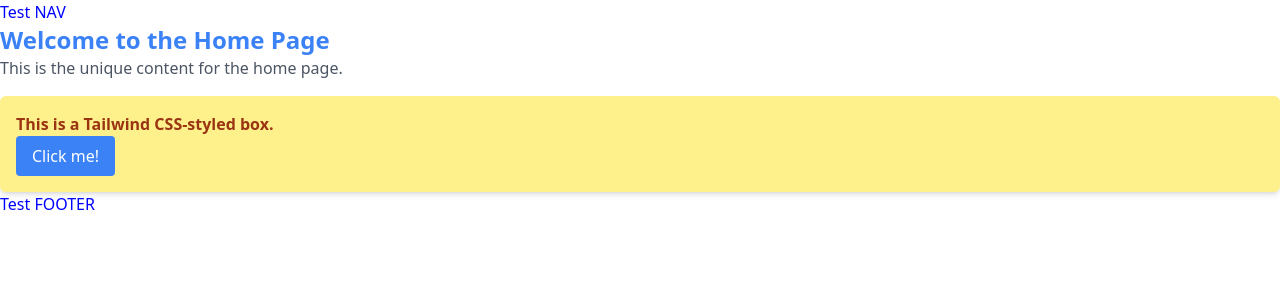
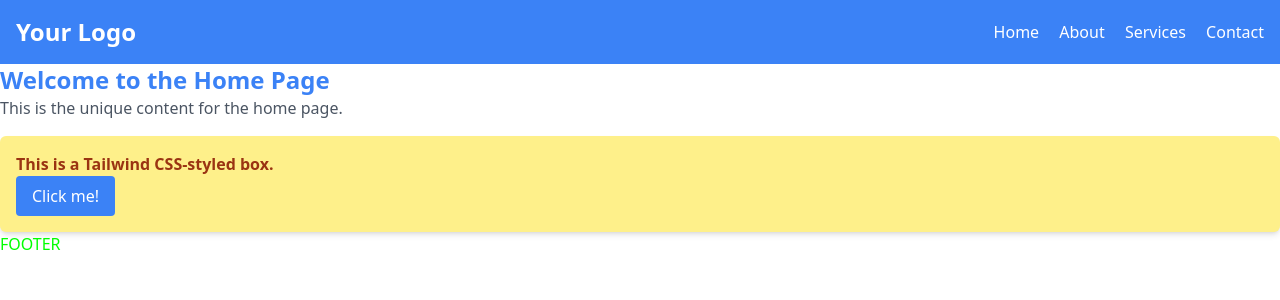
Before and after one commit to Leitely/Hire, a Django app: page / in a window 1280 px wide. Shown: the top 300 px of the page. Run offline with Django 4.2, Linux system fonts and the light colour scheme; style sheets or scripts are compiled from the project's sources; some libraries are stand-ins or nearby versions.

Commit message:
nav and footer

```diff
--- a/hire/hire/settings.py
+++ b/hire/hire/settings.py
@@ -134,4 +134,4 @@ INTERNAL_IPS = [
 
 LOGIN_REDIRECT_URL  = '/'
 LOGOUT_REDIRECT_URL = 'login'
-# NPM_BIN_PATH = r"/usr/local/bin/npm"
+# NPM_BIN_PATH = "Program Files/nodejs/npm.cmd"
--- a/hire/static/css/custom.css
+++ b/hire/static/css/custom.css
@@ -3,5 +3,5 @@
 /*@tailwind utilities;*/
 
 h1, h2, h3, h4, h5, h6 {
-    color: blue;
+    color: rgb(0, 255, 0);
 }
--- a/hire/templates/base.html
+++ b/hire/templates/base.html
@@ -2,6 +2,7 @@
 
 <!DOCTYPE html>
 <html>
+
 <head>
 
     <link rel="stylesheet" type="text/css" href="{% static 'css/custom.css' %}">
@@ -9,10 +10,12 @@
 
     {% tailwind_css %}
 </head>
+
 <body>
     <header>
-        <h1>Test NAV</h1>
+        {% include "./nav/navbar.html" %}
         <!-- Navbar content goes here -->
+
     </header>
 
     <main>
@@ -20,7 +23,10 @@
     </main>
 
     <footer>
-        <h1>Test FOOTER</h1>
+        {% include "./footer/footer.html" %}
     </footer>
+
+
 </body>
+
 </html>
--- /dev/null
+++ b/hire/templates/footer/footer.html
@@ -0,0 +1 @@
+<h1>FOOTER</h1>
--- a/hire/templates/home/home.html
+++ b/hire/templates/home/home.html
@@ -1,4 +1,5 @@
 {% extends 'base.html' %}
+
 
 {% block content %}
 <h1 class="text-2xl text-blue-500 font-bold">Welcome to the Home Page</h1>
--- /dev/null
+++ b/hire/templates/nav/navbar.html
@@ -0,0 +1,11 @@
+<nav class="bg-blue-500 p-4">
+  <div class="container mx-auto flex justify-between items-center">
+    <a href="#" class="text-white text-2xl font-bold">Your Logo</a>
+    <div class="space-x-4">
+      <a href="#" class="text-white bg-blend-normal hover:bg-blend-darken">Home</a>
+      <a href="#" class="text-white">About</a>
+      <a href="#" class="text-white">Services</a>
+      <a href="#" class="text-white">Contact</a>
+    </div>
+  </div>
+</nav>
```
Lines whose indentation alone changed are shown as unchanged.
